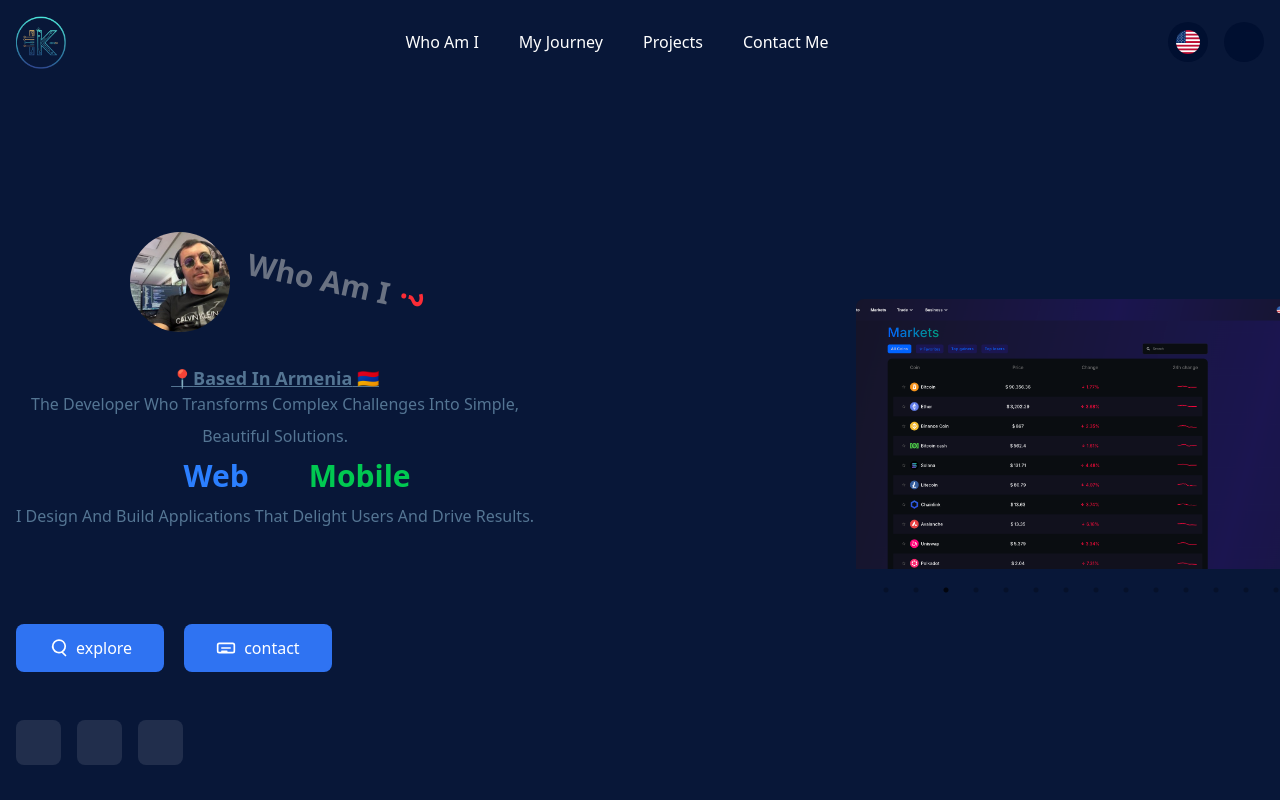
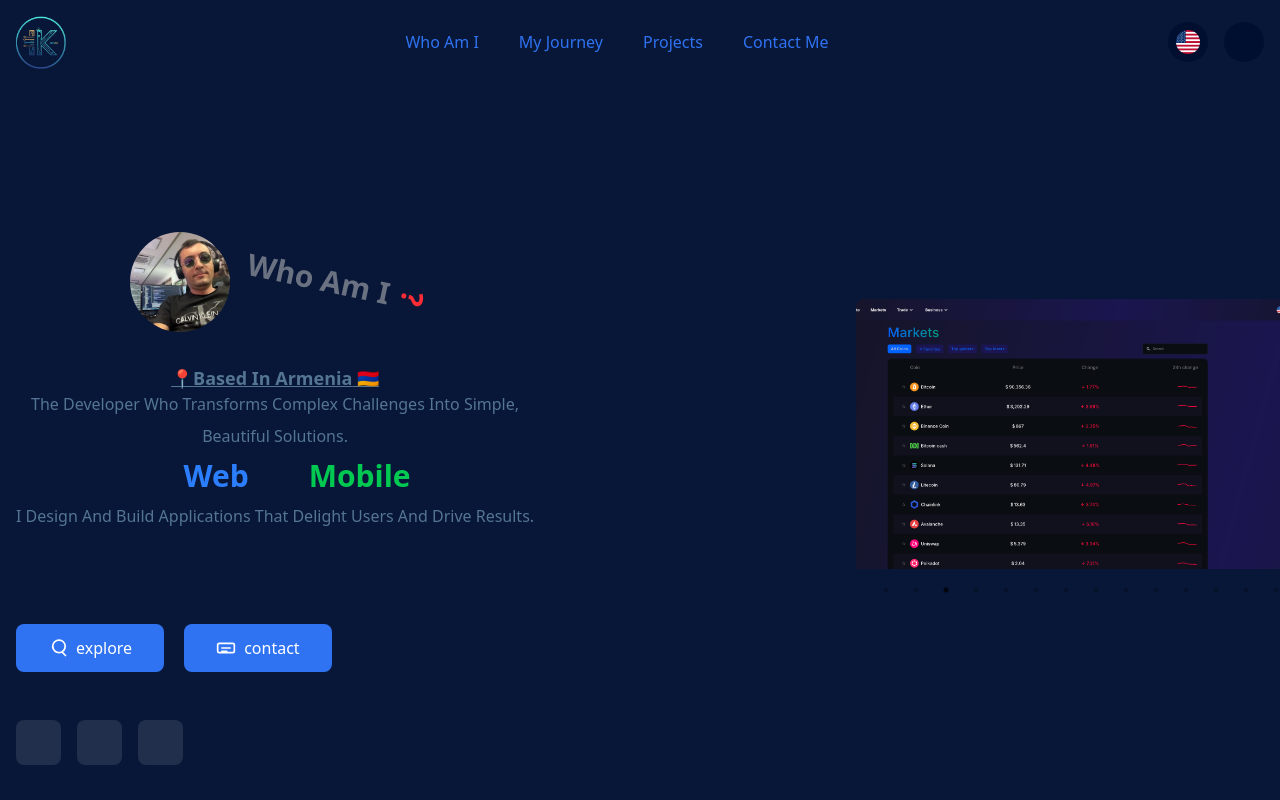
Before and after one commit to ishxo/my-portfolio, a Next.js app: page / in a window 1280 px wide. Shown: the top 800 px of the page. Built offline with nearby package versions, Linux system fonts and the light colour scheme; some icons are missing.

Commit message:
fix/header

```diff
--- a/src/app/components/Layout/Header/Navigation/HeaderLink.tsx
+++ b/src/app/components/Layout/Header/Navigation/HeaderLink.tsx
@@ -1,4 +1,5 @@
 "use client";
+
 import Link from "next/link";
 import { usePathname } from "next/navigation";
 import { useTranslation } from "react-i18next";
@@ -12,7 +13,9 @@ const HeaderLink: React.FC<HeaderLinkProps> = ({ item }) => {
   const path = usePathname();
   const { t } = useTranslation();
 
-  const isActive = path === item.href;
+  const isActive =
+    path === item.href ||
+    (item.href.includes("#") && path === item.href.split("#")[0]);
 
   return (
     <li className="relative">
```
